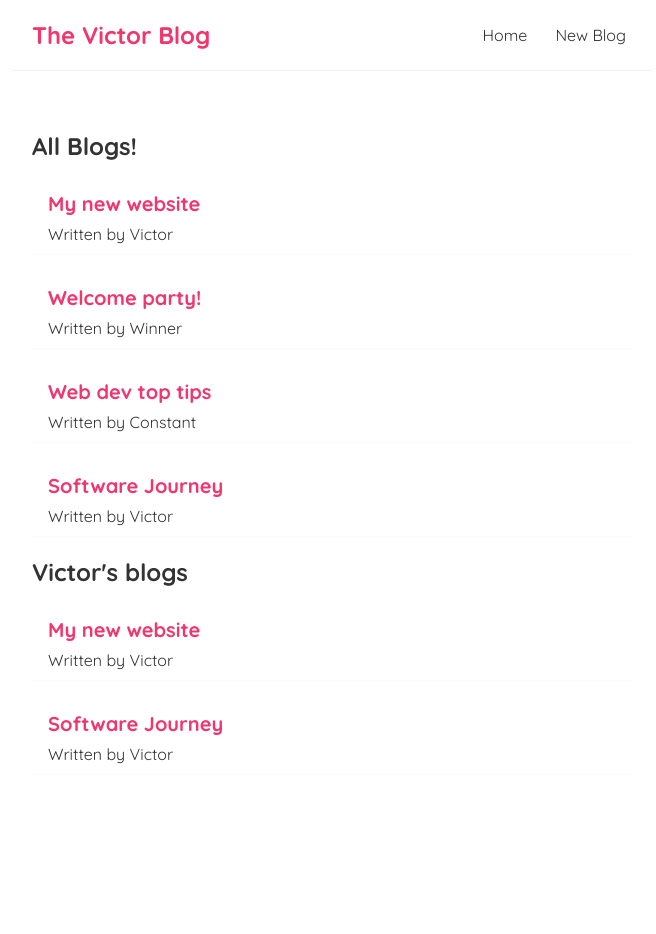
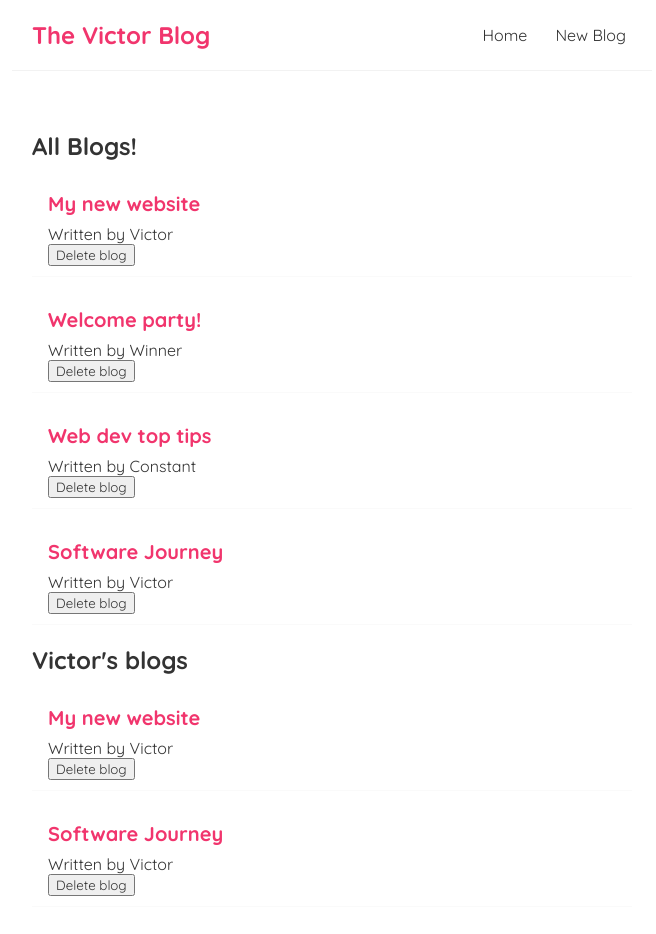
Before and after one commit to ub-victor/The-Victor-Blog, a React (Create React App) app: page / in a window 1280 px wide. Shown: the top 934 px of the page, without its empty margins (308-964 px from the left). Before the commit the page ends 855 px from the top, so only its background shows below. Built offline with nearby package versions, Linux system fonts and the light colour scheme.

Commit message:
Initial commit

```diff
--- a/src/BlogList.js
+++ b/src/BlogList.js
@@ -1,6 +1,10 @@
 const BlogList = ({blogs, title}) => {
     // const blogs = props.blogs;
     // const title = props.title;
+
+    const handleDelete = (id)=>{
+
+    }
     return (
         <div className="blog-list">
             <h2>{title}</h2>
@@ -8,6 +12,7 @@ const BlogList = ({blogs, title}) => {
                 <div className="blog-preview" key={blog.id}> {/* prop is special in React. It helps React identify which items in a list have changed, been added, or removed. Here, blog.id is likely a unique identifier for each blog post. Using it as a key improves rendering performance and avoids bugs when updating lists. */}
                     <h2>{blog.title}</h2>
                     <p>Written by {blog.author}</p>
+                    <button onClick={()=> handleDelete(blog.id)}>Delete blog</button>
                 </div>
             ))}
         </div>
```
